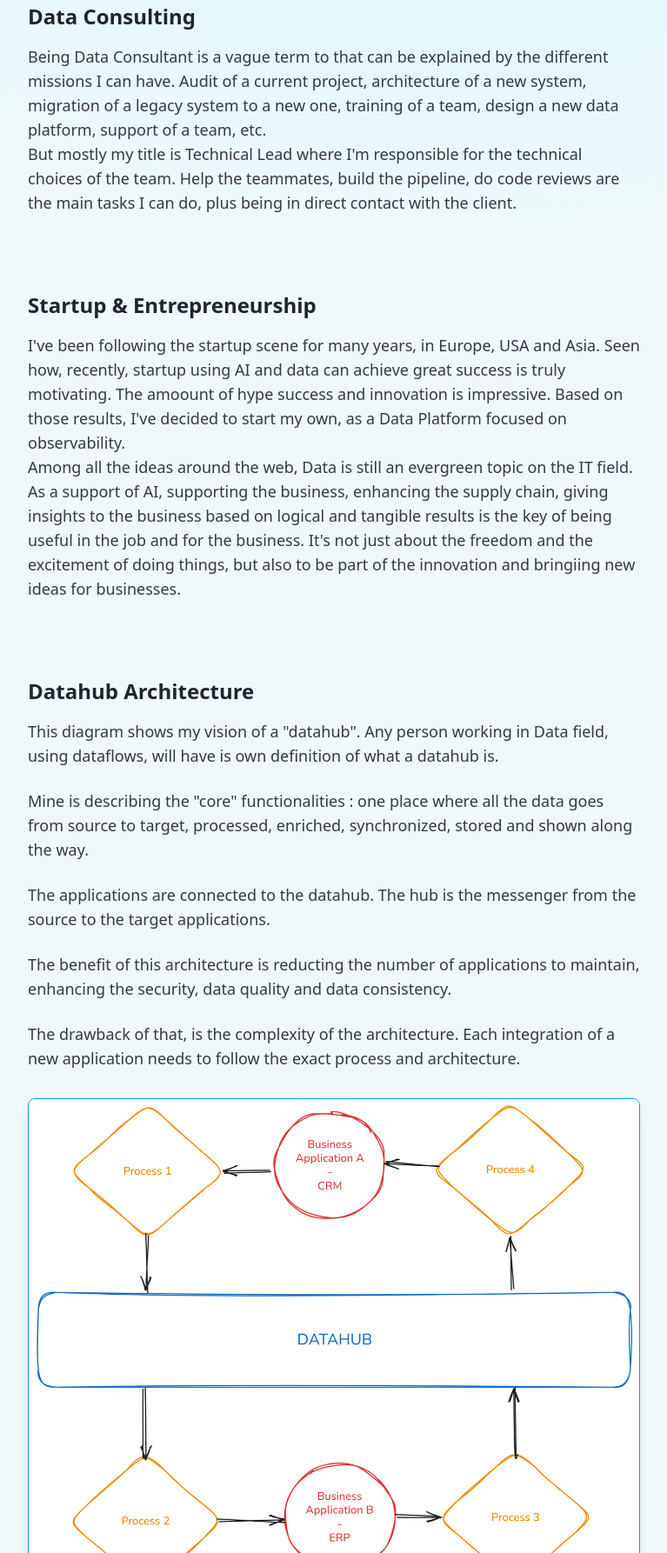
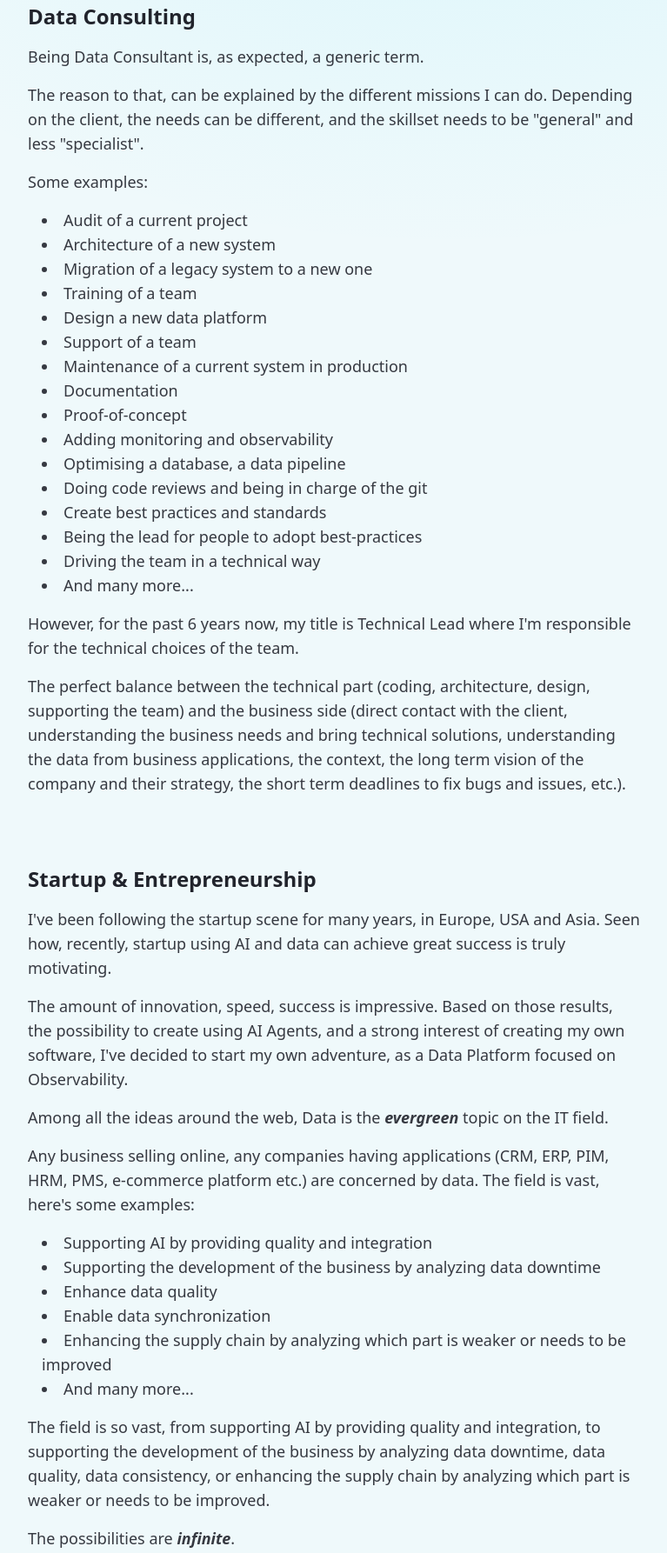
Before and after one commit to jeoste/jeoste.github.io, an Astro site: page /portfolio in a window 1280 px wide. Shown: the part 510-2296 px from the top of the page at 87% size, without its empty margins (256-1023 px from the left). Built offline with nearby package versions, Linux system fonts and the light colour scheme; Astro itself is replaced by a stand-in of ours.

Commit message:
chore: integrate Vercel serverless adapter into Astro configuration, update package dependencies, and refine portfolio descriptions for clarity and detail

```diff
--- a/astro.config.ts
+++ b/astro.config.ts
@@ -7,6 +7,7 @@ import { SITE } from "./src/config";
 import path from "path";
 import { fileURLToPath } from "url";
 import react from "@astrojs/react";
+import vercel from "@astrojs/vercel/serverless";
 const __dirname = path.dirname(fileURLToPath(import.meta.url));
 
 // https://astro.build/config
@@ -19,6 +20,9 @@ export default defineConfig({
   // Configurez le déploiement GitHub Pages
   //base: '/', // Retirer cette ligne si votre site est à la racine du domaine
   integrations: [sitemap(), react()],
+  adapter: vercel({
+    includeFiles: ['./src/pages/api/**/*']
+  }),
   markdown: {
     remarkPlugins: [remarkToc, [remarkCollapse, { test: "Table of contents" }]],
     shikiConfig: {
--- a/package.json
+++ b/package.json
@@ -16,6 +16,7 @@
     "@astrojs/react": "^4.3.0",
     "@astrojs/rss": "^4.0.12",
     "@astrojs/sitemap": "^3.4.1",
+    "@astrojs/vercel": "^8.0.4",
     "@radix-ui/react-slot": "^1.2.3",
     "@resvg/resvg-js": "^2.6.2",
     "@tailwindcss/vite": "^4.1.11",
--- a/src/pages/portfolio.astro
+++ b/src/pages/portfolio.astro
@@ -17,7 +17,7 @@ const pageDesc =
       <ul>
         <li>
           <a href="#data-consulting" class="text-primary hover:underline"
-            >Data Consulting - My job in a nutshell</a>
+            >Data Consulting - My job in few words</a>
         </li>
         <li>
           <a href="#startup-entrepreneurship" class="text-primary hover:underline"
@@ -36,71 +36,132 @@ const pageDesc =
           <a href="#api-scenario" class="text-primary hover:underline"
             >JIRA Automation - A REST API scenarios in database</a>
         </li>
-        <!-- Add more projects here as you expand your portfolio -->
       </ul>
     </div>
-    <section class="mt-12 flex flex-col gap-16">
-      <div class="flex flex-col items-center gap-8" id="data-consulting">
+    <div class="mt-12 flex flex-col gap-16">
+
+      <section class="flex flex-col items-center gap-8" id="data-consulting">
         <div class="w-full max-w-4xl">
           <h2 class="mb-4 text-2xl font-bold">Data Consulting</h2>
-          <p class="text-lg text-foreground/90">
-            Being Data Consultant is a vague term to that can be explained by the different missions I can have.
-            Audit of a current project, architecture of a new system, migration of a legacy system to a new one,
-            training of a team, design a new data platform, support of a team, etc.
+          <p class="text-lg text-foreground/90 mb-4">
+            Being Data Consultant is, as expected, a generic term.
           </p>
-          <p class="text-lg text-foreground/90">
-            But mostly my title is Technical Lead where I'm responsible for the technical choices of the team.
-            Help the teammates, build the pipeline, do code reviews are the main tasks I can do, plus being in direct contact with the client.
+
+          <p class="text-lg text-foreground/90 mb-4">
+            The reason to that, can be explained by the different missions I can do. Depending on the client, the needs can be different, and the skillset needs to be "general" and less "specialist".
           </p>
-          <br />
+
+          <p class="text-lg text-foreground/90 mb-4">
+            Some examples:
+          </p>
+
+          <ul class="text-lg text-foreground/90 list-disc list-inside ml-4 mb-4">
+            <li>Audit of a current project</li>
+            <li>Architecture of a new system</li>
+            <li>Migration of a legacy system to a new one</li>
+            <li>Training of a team</li>
+            <li>Design a new data platform</li>
+            <li>Support of a team</li>
+            <li>Maintenance of a current system in production</li>
+            <li>Documentation</li>
+            <li>Proof-of-concept</li>
+            <li>Adding monitoring and observability</li>
+            <li>Optimising a database, a data pipeline</li>
+            <li>Doing code reviews and being in charge of the git</li>
+            <li>Create best practices and standards</li>
+            <li>Being the lead for people to adopt best-practices</li>
+            <li>Driving the team in a technical way</li>
+            <li>And many more...</li>
+          </ul>
+
+          <p class="text-lg text-foreground/90 mb-4">
+            However, for the past 6 years now, my title is Technical Lead where I'm responsible for the technical choices of the team.
+          </p>
+
+          <p class="text-lg text-foreground/90 mb-4">
+              The perfect balance between the technical part (coding, architecture, design, supporting the team) and the business side
+              (direct contact with the client, understanding the business needs and bring technical solutions, understanding the data from business applications, the context, the long term vision of the company and their strategy, the short term deadlines to fix bugs and issues, etc.).
+            </p>
         </div>
-      </div>
+      </section>
 
-      <div class="flex flex-col items-center gap-8" id="startup-entrepreneurship">
+      <section class="flex flex-col items-center gap-8" id="startup-entrepreneurship">
         <div class="w-full max-w-4xl">
           <h2 class="mb-4 text-2xl font-bold">Startup & Entrepreneurship</h2>
-          <p class="text-lg text-foreground/90">
+          <p class="text-lg text-foreground/90 mb-4">
             I've been following the startup scene for many years, in Europe, USA and Asia.
             Seen how, recently, startup using AI and data can achieve great success is truly motivating.
-            The amoount of hype success and innovation is impressive.
-            Based on those results, I've decided to start my own, as a Data Platform focused on observability.
-            <br />
-            Among all the ideas around the web, Data is still an evergreen topic on the IT field.
-            As a support of AI, supporting the business, enhancing the supply chain, giving insights to the business based on logical and tangible results is the key of being
-            useful in the job and for the business.
-            It's not just about the freedom and the excitement of doing things, but also to be part of the innovation and bringiing new ideas for businesses.
           </p>
-          <br />
+
+          <p class="text-lg text-foreground/90 mb-4">
+            The amount of innovation, speed, success is impressive.
+            Based on those results, the possibility to create using AI Agents, and a strong interest of creating my own software, I've decided to start my own adventure, as a Data Platform focused on Observability.
+          </p>
+
+          <p class="text-lg text-foreground/90 mb-4">
+            Among all the ideas around the web, Data is the <b><i>evergreen</i></b> topic on the IT field.
+          </p>
+
+          <p class="text-lg text-foreground/90 mb-4">
+            Any business selling online, any companies having applications (CRM, ERP, PIM, HRM, PMS, e-commerce platform etc.) are concerned by data.
+            The field is vast, here's some examples:
+          </p>
+
+          <ul class="text-lg text-foreground/90 list-disc list-inside ml-4 mb-4">
+            <li>Supporting AI by providing quality and integration</li>
+            <li>Supporting the development of the business by analyzing data downtime</li>
+            <li>Enhance data quality</li>
+            <li>Enable data synchronization</li>
+            <li>Enhancing the supply chain by analyzing which part is weaker or needs to be improved</li>
+            <li>And many more...</li>
+          </ul>
+
+          <p class="text-lg text-foreground/90 mb-4">
+            The field is so vast, from supporting AI by providing quality and integration, to supporting the development of the business by analyzing data downtime, data quality, data consistency, or enhancing
+            the supply chain by analyzing which part is weaker or needs to be improved.
+          </p>
+
+          <p class="text-lg text-foreground/90 mb-4">
+            The possibilities are <b><i>infinite</i></b>.
+          </p>
+
+          <p class="text-lg text-foreground/90">
+            At the end, all that matters is making sure companies are using their data to stay ahead of their competitors, satisfy their customers, and have insights on their business, based on logical and tangible results.
+          </p>
+
+          <p class="text-lg text-foreground/90 mb-4">
+            It's not just about the freedom and the excitement of doing things, but also to be part of the innovation and bringing new ideas for businesses.
+          </p>
         </div>
-      </div>
+      </section>
 
-      <div class="flex flex-col items-center gap-8" id="datahub">
+      <section class="flex flex-col items-center gap-8" id="datahub">
         <div class="w-full max-w-4xl">
           <h2 class="mb-4 text-2xl font-bold">Datahub Architecture</h2>
-          <p class="text-lg text-foreground/90">
+          <p class="text-lg text-foreground/90 mb-4">
             This diagram shows my vision of a "datahub". Any person working in
             Data field, using dataflows, will have is own definition of what a
             datahub is.
           </p>
-          <br />
-          <p class="text-lg text-foreground/90">
+
+          <p class="text-lg text-foreground/90 mb-4">
             Mine is describing the "core" functionalities : one place where all
             the data goes from source to target, processed, enriched,
             synchronized, stored and shown along the way.
           </p>
-          <br />
-          <p class="text-lg text-foreground/90">
+
+          <p class="text-lg text-foreground/90 mb-4">
             The applications are connected to the datahub. The hub is the
             messenger from the source to the target applications.
           </p>
-          <br />
-          <p class="text-lg text-foreground/90">
+
+          <p class="text-lg text-foreground/90 mb-4">
             The benefit of this architecture is reducting the number of
             applications to maintain, enhancing the security, data quality and
             data consistency.
           </p>
-          <br />
-          <p class="text-lg text-foreground/90">
+
+          <p class="text-lg text-foreground/90 mb-4">
             The drawback of that, is the complexity of the architecture. Each
             integration of a new application needs to follow the exact process
             and architecture.
@@ -114,19 +175,19 @@ const pageDesc =
             loading="lazy"
           />
         </div>
-      </div>
+      </section>
 
-      <div class="flex flex-col items-center gap-8" id="p2p">
+      <section class="flex flex-col items-center gap-8" id="p2p">
         <div class="w-full max-w-4xl">
           <h2 class="mb-4 text-2xl font-bold">P2P Architecture</h2>
-          <p class="text-lg text-foreground/90">
+          <p class="text-lg text-foreground/90 mb-4">
             Here is what we can find as "data integration" system in the market.
             This example shows the business logic with ERP and CRM
           </p>
-          <p class="text-lg text-foreground/90">
+          <p class="text-lg text-foreground/90 mb-4">
             ERP is the source or the target. CRM is the source or the target.
           </p>
-          <br />
+
 
           <div class="w-full max-w-4xl">
             <img
@@ -137,30 +198,30 @@ const pageDesc =
             />
           </div>
 
-          <p class="text-lg text-foreground/90">
+          <p class="text-lg text-foreground/90 mb-4">
             This P2P (peer-2-peer) architecture is not scalable and not
             flexible. It is not considered as "architecture" either because of
             the simplicity of the flow.
           </p>
-          <br />
-          <p class="text-lg text-foreground/90">
+
+          <p class="text-lg text-foreground/90 mb-4">
             The benefit of this architecture is that it is easy to implement,
             easy to understand and faster to go in production. It is useful for
             small system, with few applications and few dataflows.
           </p>
-          <br />
-          <p class="text-lg text-foreground/90">
+
+          <p class="text-lg text-foreground/90 mb-4">
             The drawback of that, is the maintenance, the scalability, the data
             consistence is poor and business rules from applications can be
             duplicated.
           </p>
         </div>
-      </div>
+      </section>
 
-      <div class="flex flex-col items-center gap-8" id="api-scenario">
+      <section class="flex flex-col items-center gap-8" id="api-scenario">
         <div class="w-full max-w-4xl">
-          <h3 class="mb-4 text-2xl font-bold">REST API Scenarios in database</h3>
-          <p class="text-lg text-foreground/90">
+          <h2 class="mb-4 text-2xl font-bold">REST API Scenarios in database</h2>
+          <p class="text-lg text-foreground/90 mb-4">
             This diagram shows a REST API scenario stored in a database to
             automate the process of creating JIRA issues.
           </p>
@@ -172,45 +233,45 @@ const pageDesc =
               loading="lazy"
             />
           </div>
-          <p class="text-lg text-foreground/90">
+          <p class="text-lg text-foreground/90 mb-4">
             A project I worked on required several steps to automate the
             creation of JIRA issues. Each JIRA status had to follow a specific
             workflow, with mandatory fields at each transition.
           </p>
-          <p class="text-lg text-foreground/90">
+          <p class="text-lg text-foreground/90 mb-4">
             The solution was to define scenarios in a table, each representing a
             specific transition in the workflow.
           </p>
-          <br />
-          <p class="text-lg text-foreground/90">
+
+          <p class="text-lg text-foreground/90 mb-4">
             Scenario 1: Transition from <u>Open</u> to <u>In Progress</u>.
           </p>
-          <p class="text-lg text-foreground/90">
+          <p class="text-lg text-foreground/90 mb-4">
             Scenario 2: Transition from <u>In Progress</u> to <u>Done</u>.
           </p>
-          <br />
-          <p class="text-lg text-foreground/90">
+
+          <p class="text-lg text-foreground/90 mb-4 ">
             When a user submits a new case and clicks "Validate" in the
             interface, the system checks the database to determine the current
             and next statuses.
           </p>
-          <p class="text-lg text-foreground/90">
+          <p class="text-lg text-foreground/90 mb-4">
             With these two pieces of information, the API retrieves the JSON
             associated with the relevant scenario and updates the JIRA issue
             accordingly.
           </p>
-          <br />
-          <p class="text-lg text-foreground/90">
+
+          <p class="text-lg text-foreground/90 mb-4">
             By designing the solution this way, if a workflow contains five
             steps, each step is handled individually by triggering the
             corresponding JSON. There are no chained scenarios; the workflow is
             defined by JIRA and maintained in the database.
           </p>
         </div>
-      </div>
+      </section>
 
       <!-- Duplique ce bloc pour chaque projet à mettre en avant -->
-    </section>
+    </div>
   </Main>
   <Footer />
 </Layout>
```
Also changed, not shown: 1 other file.
